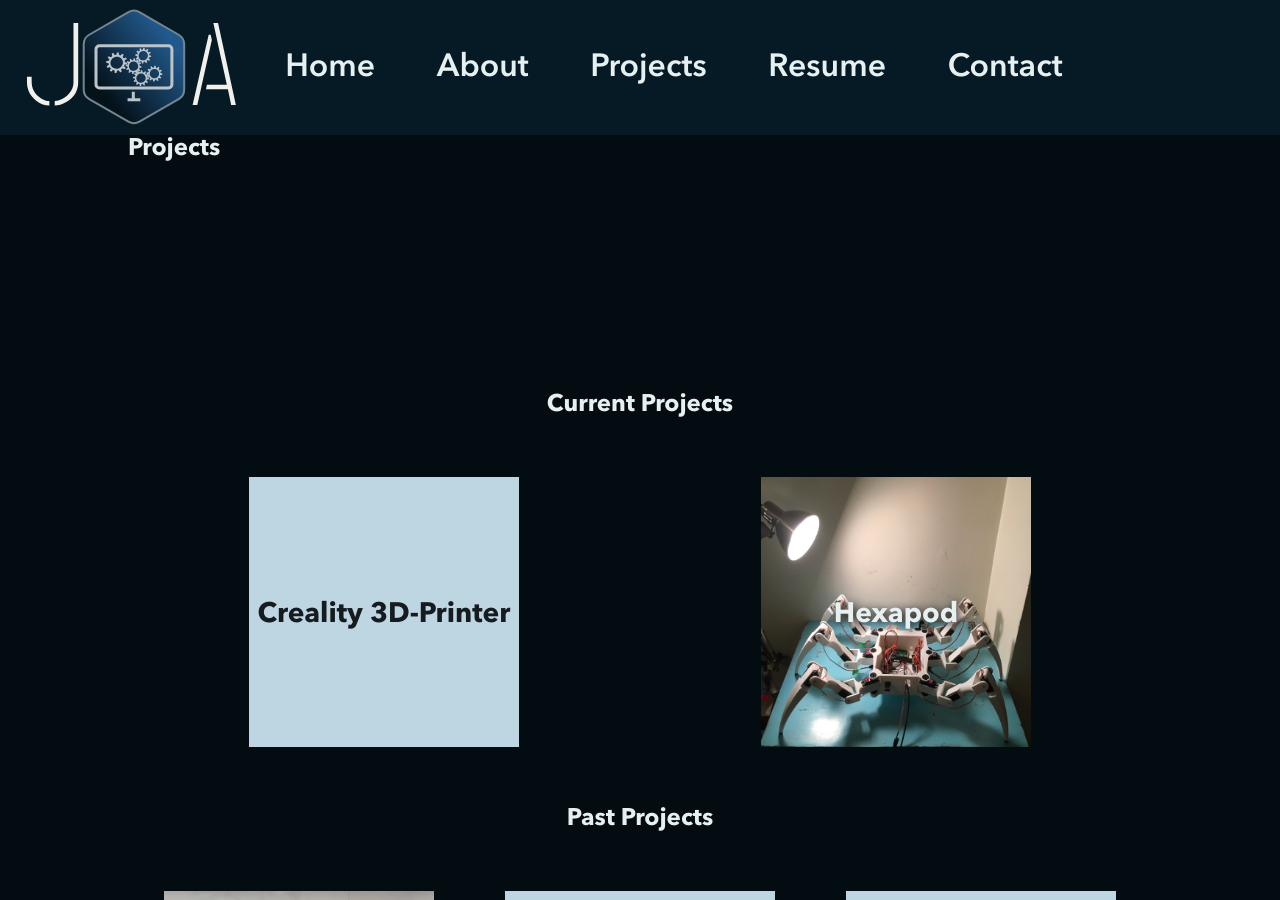
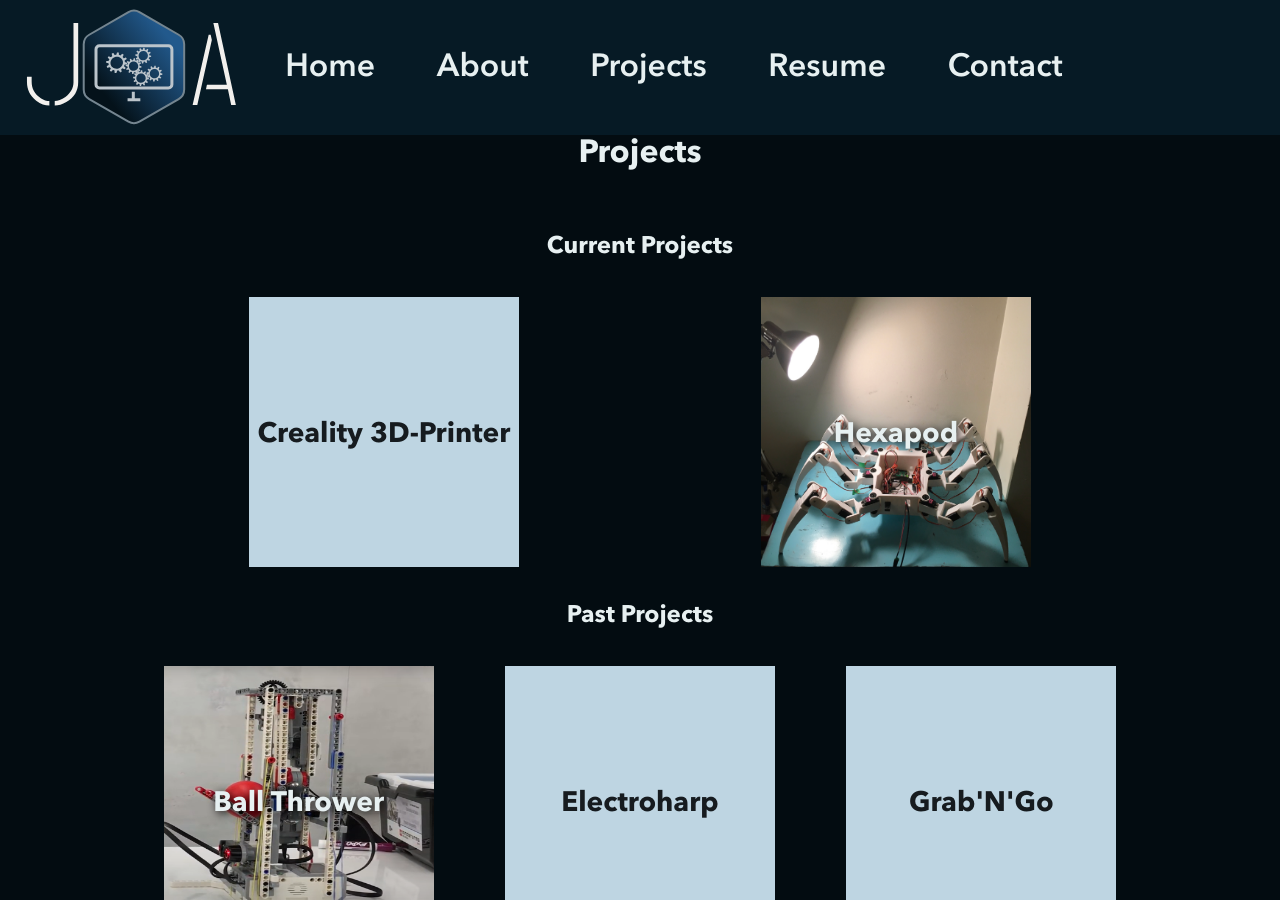
Before and after one commit to jackamsbry/jackamsbry.github.io, a Jekyll site: the page built from projects.html, in a window 1280 px wide and 900 px high. Built offline with Jekyll 4.4.1, drawn with Linux system fonts in a browser that asks for light colours.

```diff
--- a/_layouts/page.html
+++ b/_layouts/page.html
@@ -3,9 +3,9 @@ layout: "default"
 ---
 <div class="page-grid">
     <div class="content" id="{{page.type}}">
-        <h2>
+        <h1>
             {{ page.title }}
-        </h2>
+        </h1>
         {% if page.title=="about me" %}
             <img class="profile-image" src="/assets/img/jack-amsbry.jpg" alt="Photo of Jack Amsbry">
         {% endif %}
--- a/_sass/_layout.scss
+++ b/_sass/_layout.scss
@@ -224,7 +224,7 @@ body{
             background-color: $bg-color-black;
             padding-top: 15vh;
         }
-        h2 {
+        h1 {
             text-transform: capitalize;
         }
         #about {
@@ -242,9 +242,9 @@ body{
                 border-style: solid;
                 border-color: $highlight-color3;
             }
-            h2 {
+            h1 {
                 margin: 5vh 5vw 2vh 10vw;
-                width: 25%;
+                width: 50%;
             }
             .content-wrapper {
                 grid-row: 2;
@@ -258,22 +258,27 @@ body{
 
         #centered {
             display: grid;
-            grid-template-rows: 25vh auto;
+            grid-template-rows: 10vh auto;
             .content-wrapper {
                 display: flex;
                 justify-content: center;
                 align-items: center;
+            }
+            h1{
+                text-align: center;
+                top: 0%;
+                bottom: 0%;
             }
         }
     }
 
     .projects-wrapper {
         display: grid;
-        grid-template-rows: 10vh auto 10vh auto;
+        grid-template-rows: 5vh auto 5vh auto;
         h2 {
             justify-self: center;
             align-self: center;
-
+            text-align: center;
         }
         .current-projects {
             grid-row: 2;
```
Also changed, not shown: _layouts/home.html (+2 -6 lines).
